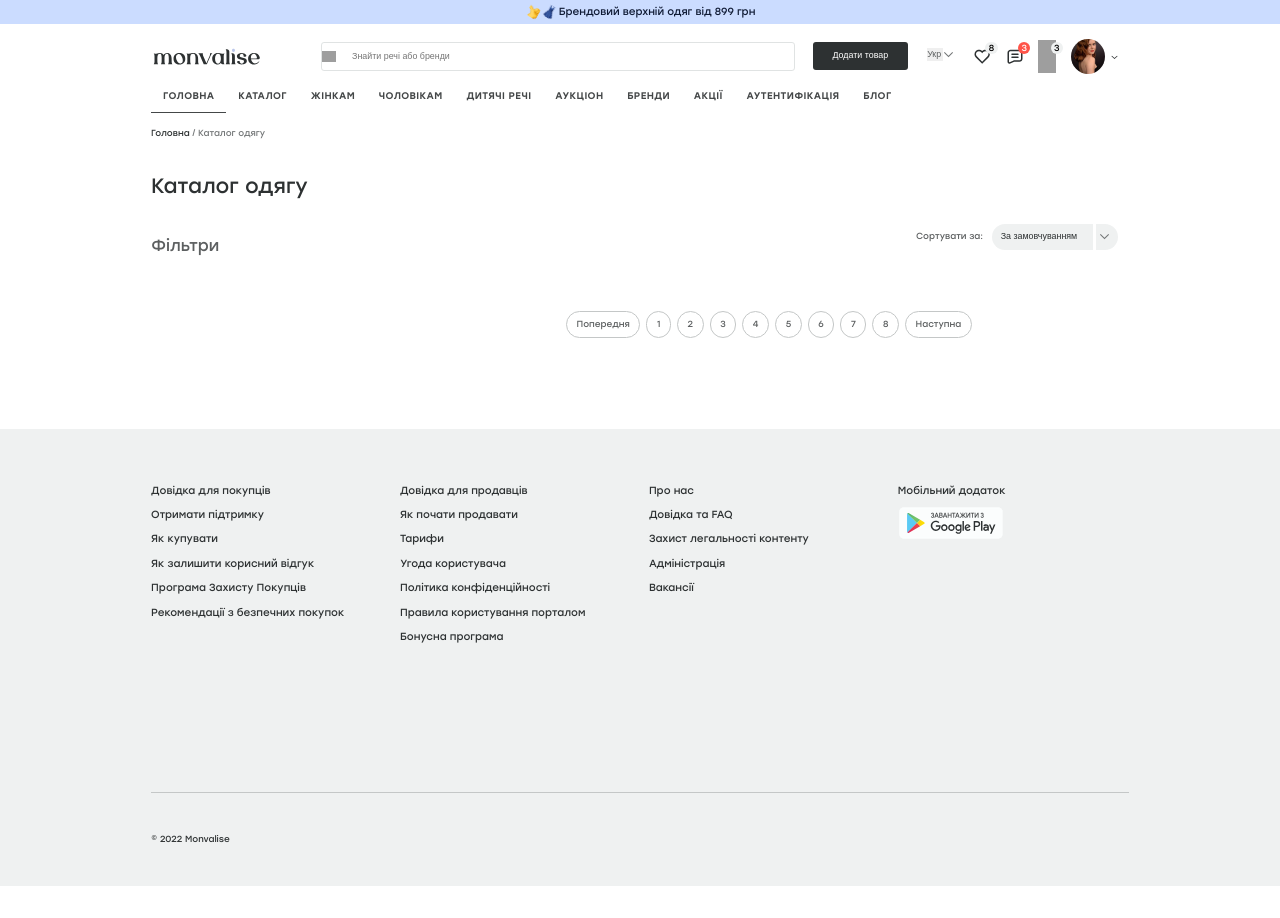
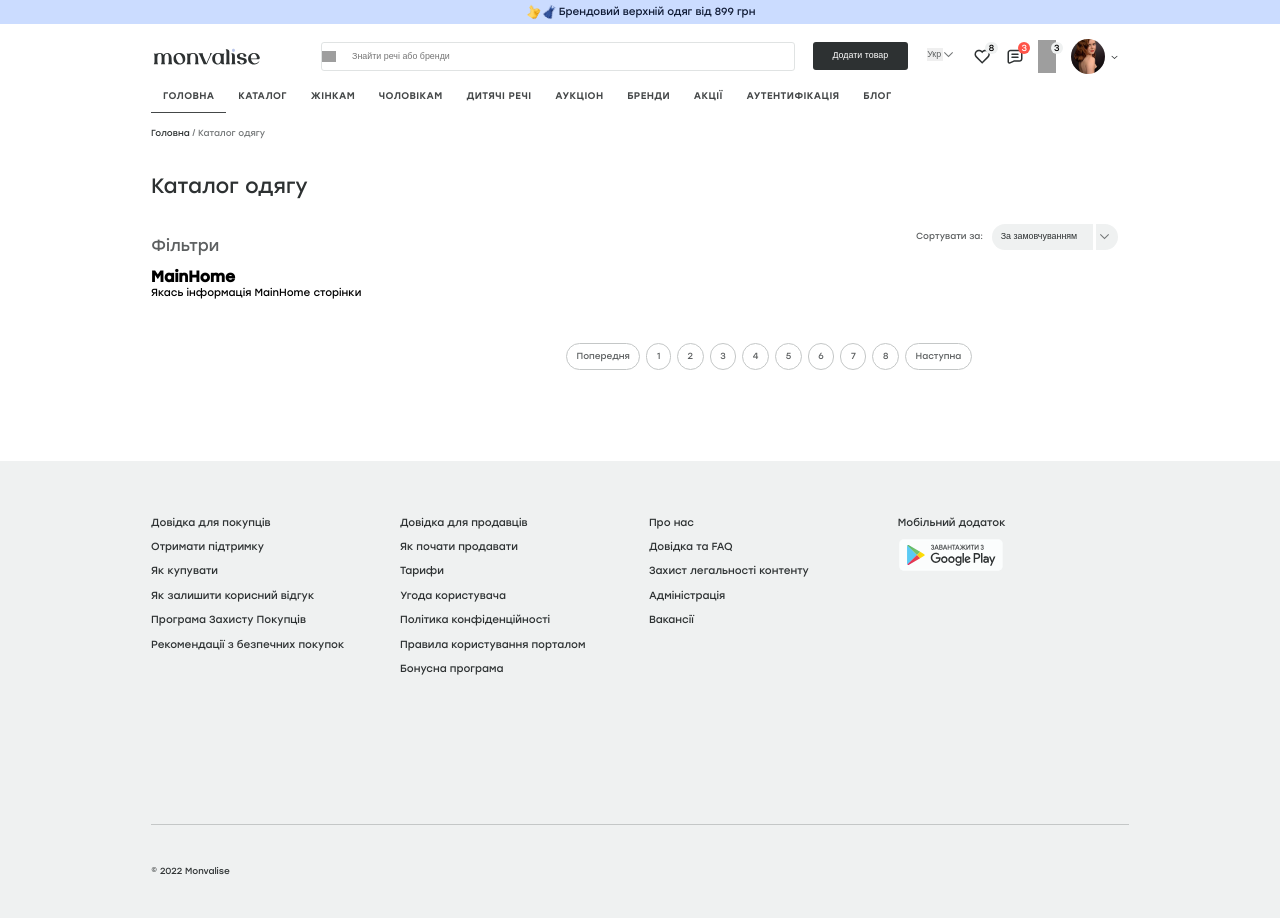
Before and after one commit to artemlira/React_Monvalise-test, a React (Create React App) app: page / in a window 1280 px wide. Before the commit the page ends 886 px from the top, so only its background shows below. Built offline with nearby package versions, Linux system fonts and the light colour scheme; grey boxes are pictures that could not be loaded.

Commit message:
почистил код, удалил комментарии и не использованые сущности

```diff
--- a/src/components/Main.js
+++ b/src/components/Main.js
@@ -1,13 +1,8 @@
 import React from 'react';
 import '../style/main.scss';
-// import Details from './Details';
-// import { main, mainProducts } from '../components/imagesDB.js';
-// import ProductCard from './ProductCard';
-// import Checkbox from './Checkbox';
 import ProductsButtons from './ProductsButtons';
-// import MultiRangeSlider from './MultiRangeSlider';
 import MainCatalog from './MainCatalog';
-import { Routes, Route, Link } from 'react-router-dom';
+import { Routes, Route } from 'react-router-dom';
 import MainHome from './MainHome';
 import MainWoman from './MainWomen';
 import MainMen from './MainMen';
@@ -21,230 +16,6 @@ import MainBlog from './MainBlog';
 
 
 export default function Main() {
-  // const filtersCategory = [
-  //   {
-  //     title: 'Категорії',
-  //     body:
-  //       <>
-  //         <p>Якісь данні розділу Категорії</p>
-  //       </>,
-  //     status: false
-  //   },
-  //   {
-  //     title: 'Ціна',
-  //     body:
-  //       <MultiRangeSlider
-  //         min={900}
-  //         max={40000}
-  //         onChange={({ min, max }) => console.log(`min = ${min}, max = ${max}`)}
-  //       />,
-  //     status: true
-  //   },
-  //   {
-  //     title: 'Продавець',
-  //     body:
-  //       <>
-  //         <p>Якісь данні розділу Продавець</p>
-  //       </>,
-  //     status: false
-  //   },
-  //   {
-  //     title: 'Бренд',
-  //     body:
-  //       <>
-  //         <p>Якісь данні розділу Бренд</p>
-  //       </>,
-  //     status: false
-  //   },
-  //   {
-  //     title: 'Стать',
-  //     body:
-  //       <>
-  //         <Checkbox
-  //           key={Math.random() * 10}
-  //           text='Жінкам'
-  //           amount='(64)' />
-  //         <Checkbox
-  //           key={Math.random() * 10}
-  //           text='Чоловікам'
-  //           amount='(16)' />
-  //         <Checkbox
-  //           key={Math.random() * 10}
-  //           text='Унісекс'
-  //           amount='(24)' />
-  //       </>,
-  //     status: true
-  //   },
-  //   {
-  //     title: 'Розмір',
-  //     body:
-  //       <>
-  //         <p>Якісь данні розділу Розмір</p>
-  //       </>,
-  //     status: false
-  //   },
-  //   {
-  //     title: 'Колір',
-  //     body:
-  //       <>
-  //         <p>Якісь данні розділу Колір</p>
-  //       </>,
-  //     status: false
-  //   },
-  //   {
-  //     title: 'Матеріал',
-  //     body:
-  //       <>
-  //         <p>Якісь данні розділу Матеріал</p>
-  //       </>,
-  //     status: false
-  //   },
-  //   {
-  //     title: 'Сезон',
-  //     body:
-  //       <>
-  //         <p>Якісь данні розділу Сезон</p>
-  //       </>,
-  //     status: false
-  //   },
-  //   {
-  //     title: 'Стиль',
-  //     body:
-  //       <>
-  //         <p>Якісь данні розділу Стиль</p>
-  //       </>,
-  //     status: false
-  //   },
-  // ]
-
-  // const productCard = [
-  //   {
-  //     image: mainProducts[0],
-  //     organic: false,
-  //     heart: main[6],
-  //     top: true,
-  //     brand: 'LOUIS VUITTON',
-  //     title: 'Темно-сині джинси Louis Vuitton',
-  //     priceOld: '5 499 ₴',
-  //     priceNow: '3 799 ₴ ',
-  //     locationIcon: main[1],
-  //     locationText: 'Херсон',
-  //     brandIcon: main[7],
-  //     brandText: 'LoveBrand'
-  //   },
-  //   {
-  //     image: mainProducts[1],
-  //     organic: false,
-  //     heart: main[6],
-  //     top: true,
-  //     brand: 'THOM BROWNE',
-  //     title: 'Чорний піджак Thom Browne',
-  //     priceOld: '11 999 ₴',
-  //     priceNow: '8 599 ₴ ',
-  //     locationIcon: main[1],
-  //     locationText: 'Хмельницький',
-  //     brandIcon: main[5],
-  //     brandText: 'Sell_For_Men'
-  //   },
-  //   {
-  //     image: mainProducts[2],
-  //     organic: false,
-  //     heart: main[6],
-  //     top: false,
-  //     brand: 'CANALI',
-  //     title: 'Вовняний піджак Canali',
-  //     priceOld: '4 999 ₴',
-  //     priceNow: '2 599 ₴ ',
-  //     locationIcon: main[1],
-  //     locationText: 'Хмельницький',
-  //     brandIcon: main[5],
-  //     brandText: 'Sell_For_Men'
-  //   },
-  //   {
-  //     image: mainProducts[3],
-  //     organic: false,
-  //     heart: main[6],
-  //     top: false,
-  //     brand: 'LOUIS VUITTON',
-  //     title: 'Клатч Louis Vuitton Limelight',
-  //     priceOld: '4 999 ₴',
-  //     priceNow: '3 499 ₴ ',
-  //     locationIcon: main[1],
-  //     locationText: 'Дніпро',
-  //     brandIcon: main[3],
-  //     brandText: 'Brandear'
-  //   },
-  //   {
-  //     image: mainProducts[4],
-  //     organic: true,
-  //     heart: main[6],
-  //     top: false,
-  //     brand: 'ELENA GHISELINI',
-  //     title: 'Сумка з декором Elena Ghisellini',
-  //     priceOld: '1 999 ₴',
-  //     priceNow: '1 599 ₴ ',
-  //     locationIcon: main[1],
-  //     locationText: 'Дніпро',
-  //     brandIcon: main[3],
-  //     brandText: 'Brandear'
-  //   },
-  //   {
-  //     image: mainProducts[5],
-  //     organic: false,
-  //     heart: main[6],
-  //     top: false,
-  //     brand: 'ACNE',
-  //     title: 'Бомбер Acne на блискавці',
-  //     priceOld: '5 999 ₴',
-  //     priceNow: '4 199 ₴ ',
-  //     locationIcon: main[1],
-  //     locationText: 'Київ',
-  //     brandIcon: main[2],
-  //     brandText: 'Alexalex'
-  //   },
-  //   {
-  //     image: mainProducts[6],
-  //     organic: false,
-  //     heart: main[6],
-  //     top: false,
-  //     brand: 'GUCCI',
-  //     title: 'Довга сукня Gucci',
-  //     priceOld: '11 999 ₴',
-  //     priceNow: '8 599 ₴ ',
-  //     locationIcon: main[1],
-  //     locationText: 'Рівне',
-  //     brandIcon: main[8],
-  //     brandText: 'SellBuy'
-  //   },
-  //   {
-  //     image: mainProducts[7],
-  //     organic: false,
-  //     heart: main[6],
-  //     top: false,
-  //     brand: 'CHANEL',
-  //     title: 'Помаранчевий бомбер Woolrich',
-  //     priceOld: '1 999 ₴',
-  //     priceNow: '1 599 ₴ ',
-  //     locationIcon: main[1],
-  //     locationText: 'Кропивницький',
-  //     brandIcon: main[4],
-  //     brandText: 'Deeva_Sofia'
-  //   },
-  //   {
-  //     image: mainProducts[8],
-  //     organic: false,
-  //     heart: main[6],
-  //     top: false,
-  //     brand: 'HACHE',
-  //     title: 'Салатове пальто Hache',
-  //     priceOld: '5 999 ₴',
-  //     priceNow: '4 199 ₴ ',
-  //     locationIcon: main[1],
-  //     locationText: 'Київ',
-  //     brandIcon: main[7],
-  //     brandText: 'LoveBrand'
-  //   },
-  // ]
 
   const productsButtons = ['Попередня', '1', '2', '3', '4', '5', '6', '7', '8', 'Наступна'];
 
@@ -269,8 +40,8 @@ export default function Main() {
           </div>
         </div>
         <Routes>
-          <Route to='/' element={<MainHome />} />
-          <Route index path='catalog' element={<MainCatalog />} />
+          <Route index element={<MainHome />} />
+          <Route path='catalog' element={<MainCatalog />} />
           <Route path='women' element={<MainWoman />} />
           <Route path='men' element={<MainMen />} />
           <Route path='childrens' element={<MainChildrens />} />
@@ -280,26 +51,6 @@ export default function Main() {
           <Route path='authentication' element={<MainAuthentication />} />
           <Route path='blog' element={<MainBlog />} />
         </Routes>
-
-
-        {/* <section className='main__body'>
-          <div className='body__filters'>
-            {filtersCategory.map(item =>
-              <Details
-                key={Math.random() * 10}
-                title={item.title}
-                body={item.body}
-                status={item.status} />
-            )}
-          </div>
-          <div className='body__products'>
-            {productCard.map(item =>
-              <ProductCard key={Math.random() * 10} {...item} />
-            )}
-
-          </div>
-
-        </section> */}
         <siction className="wrapper__buttons">
           <div></div>
           <div className='products__buttons'>
--- a/src/style/header.scss
+++ b/src/style/header.scss
@@ -157,7 +157,6 @@
 
   }
 
-
   img {
     width: 55%;
   }
@@ -203,7 +202,6 @@
 .nav__item {
   list-style: none;
   text-transform: uppercase;
-  // padding: f.vw(16);
   font-weight: 500;
   font-size: f.vw(13);
   line-height: 150%;
@@ -216,20 +214,12 @@
     color: #444748;
     padding: f.vw(16);
   }
-
-  // &:hover {
-  //   border-bottom: f.vw(2) solid #444748;
-  // }
-
-  // &.active {
-  //   border-bottom: f.vw(2) solid #444748;
-  // }
 }
 
 a.active {
-  border-bottom: f.vw(2) solid #444748;
+  border-bottom: f.vw(2) solid #444748 !important;
 }
 
 a:hover {
-  border-bottom: f.vw(2) solid #444748;
+  border-bottom: f.vw(2) solid #E0E3E3;
 }
```
